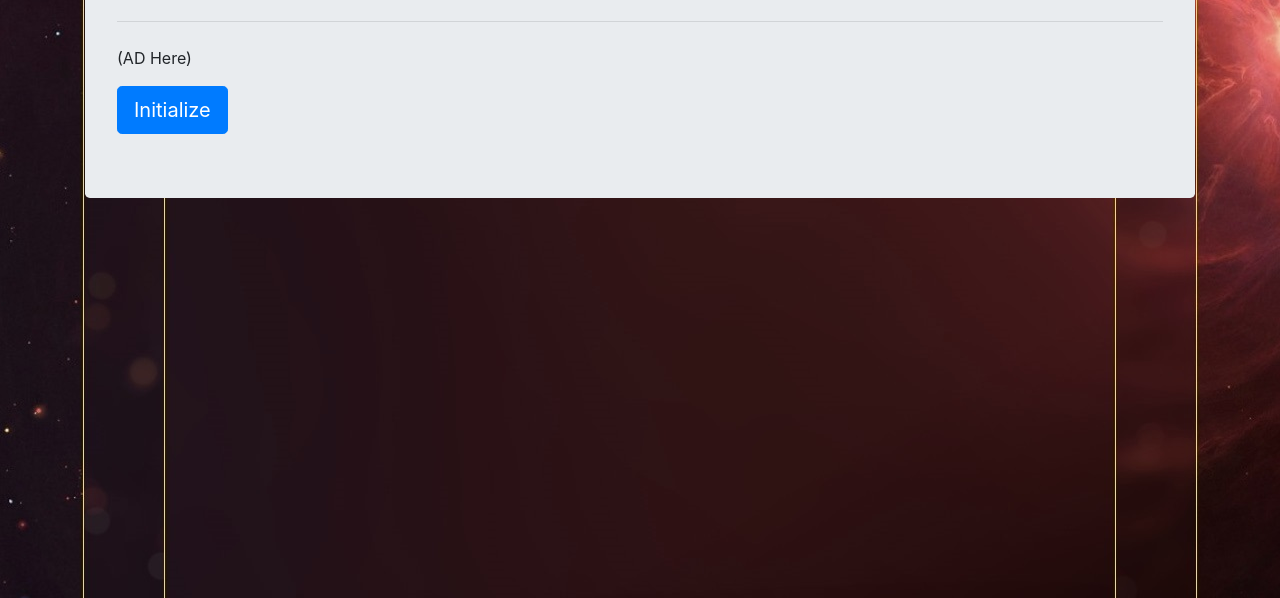
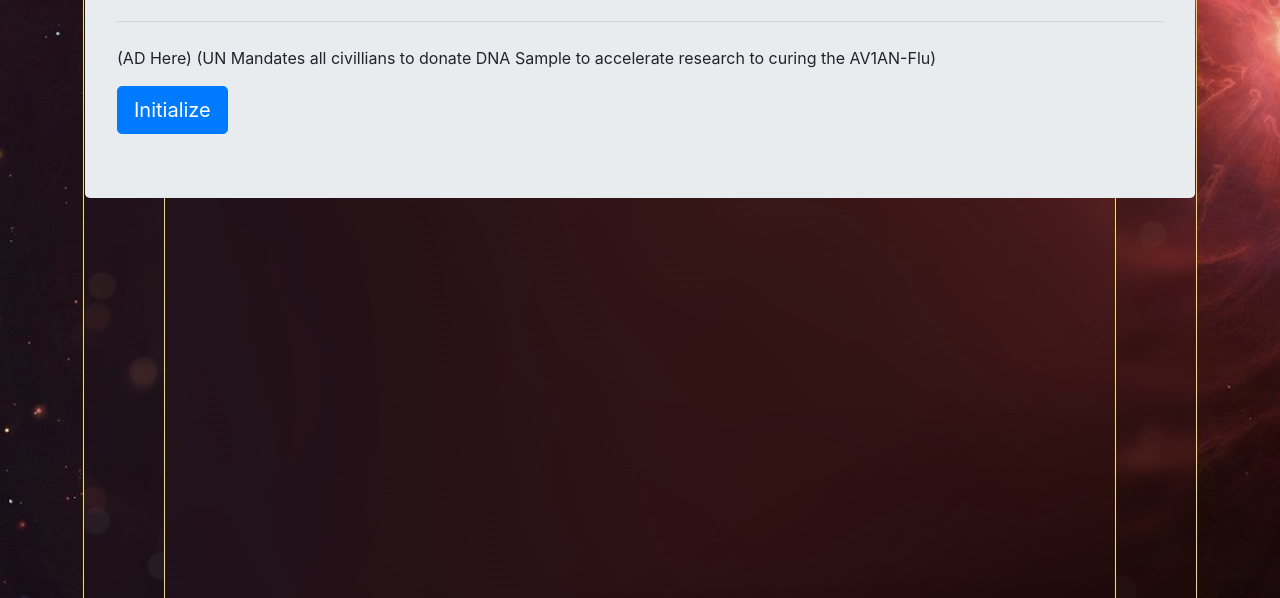
Before and after one commit to Sporego/TriviaGame, a plain HTML site: page index.html in a window 1280 px wide. Shown: the part 202-800 px from the top of the page. Drawn offline with nearby package versions, Linux system fonts and the light colour scheme.

Commit message:
flavor text

```diff
--- a/assets/js/main.js
+++ b/assets/js/main.js
@@ -0,0 +1 @@
+//
--- a/index.html
+++ b/index.html
@@ -28,7 +28,8 @@
             </p>
             <hr class="my-4" />
             <p>
-              (AD Here)
+              (AD Here) (UN Mandates all civillians to donate DNA Sample to
+              accelerate research to curing the AV1AN-Flu)
             </p>
             <a class="btn btn-primary btn-lg" href="#" role="button"
               >Initialize</a
```
